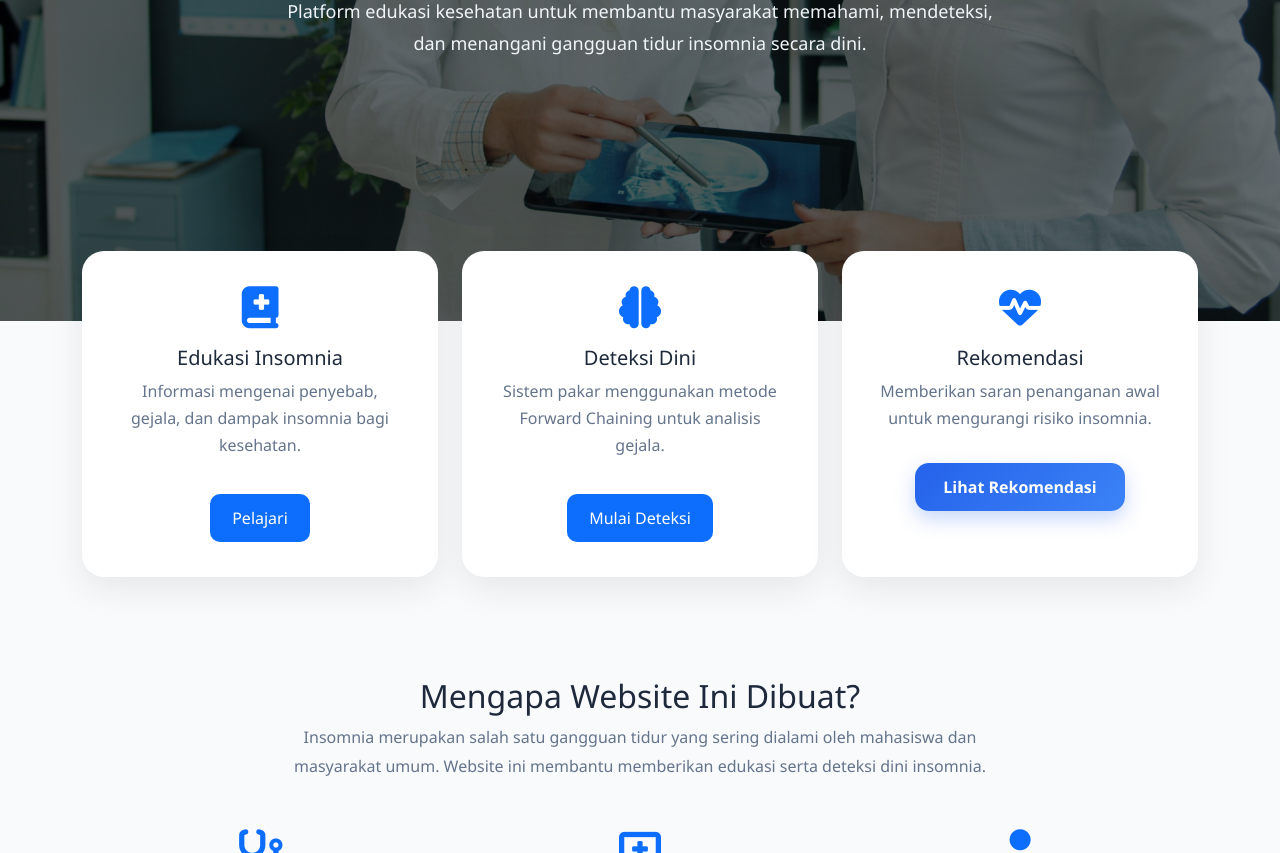
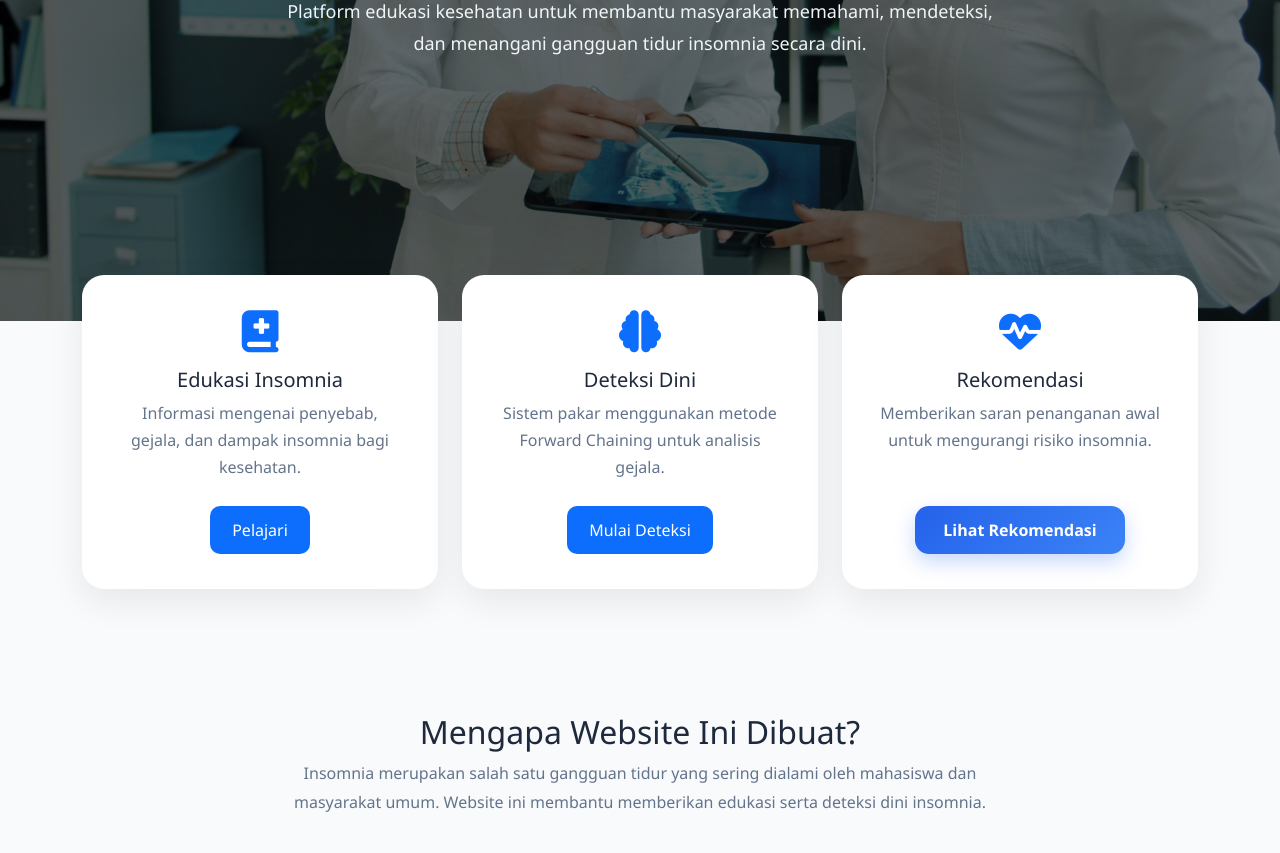
Before and after one commit to InnaPutri29/insomnia-expert-system, a Flask app: page / in a window 1280 px wide. Shown: the part 514-1367 px from the top of the page. Run offline with Flask 3, Linux system fonts and the light colour scheme.

Commit message:
feat: create user home dashboard template with features and information sections

```diff
--- a/templates/user/home.html
+++ b/templates/user/home.html
@@ -16,53 +16,51 @@
 </section>
 
 <!-- INFO BOX -->
-<section class="info-box container">
-  <div class="row text-center">
-    <div class="col-md-4">
-      <div class="info-card">
-        <i class="fa-solid fa-book-medical"></i>
+<section class="info-box container py-4">
+  <div class="row text-center g-4">
+
+    <div class="col-12 col-md-4">
+      <div class="info-card h-100 d-flex flex-column align-items-center">
+        <i class="fa-solid fa-book-medical mb-3"></i>
 
         <h5>Edukasi Insomnia</h5>
 
-        <p>
-          Informasi mengenai penyebab, gejala, dan dampak insomnia bagi
-          kesehatan.
+        <p class="mb-4">
+          Informasi mengenai penyebab, gejala, dan dampak insomnia bagi kesehatan.
         </p>
 
-        <a href="{{ url_for('edukasi') }}" class="info-btn">Pelajari</a>
+        <a href="{{ url_for('edukasi') }}" class="info-btn mt-auto">Pelajari</a>
       </div>
     </div>
 
-    <div class="col-md-4">
-      <div class="info-card">
-        <i class="fa-solid fa-brain"></i>
+    <div class="col-12 col-md-4">
+      <div class="info-card h-100 d-flex flex-column align-items-center">
+        <i class="fa-solid fa-brain mb-3"></i>
 
         <h5>Deteksi Dini</h5>
 
-        <p>
-          Sistem pakar menggunakan metode Forward Chaining untuk analisis
-          gejala.
+        <p class="mb-4">
+          Sistem pakar menggunakan metode Forward Chaining untuk analisis gejala.
         </p>
 
-        <a href="{{ url_for('deteksi') }}" class="info-btn">Mulai Deteksi</a>
+        <a href="{{ url_for('deteksi') }}" class="info-btn mt-auto">Mulai Deteksi</a>
       </div>
     </div>
 
-    <div class="col-md-4">
-      <div class="info-card">
-        <i class="fa-solid fa-heart-pulse"></i>
+    <div class="col-12 col-md-4">
+      <div class="info-card h-100 d-flex flex-column align-items-center">
+        <i class="fa-solid fa-heart-pulse mb-3"></i>
 
         <h5>Rekomendasi</h5>
 
-        <p>
+        <p class="mb-4">
           Memberikan saran penanganan awal untuk mengurangi risiko insomnia.
         </p>
 
-        <a href="{{ url_for('rekomendasi') }}" class="fitur-btn">
-          Lihat Rekomendasi
-        </a>
+        <a href="{{ url_for('rekomendasi') }}" class="fitur-btn mt-auto">Lihat Rekomendasi</a>
       </div>
     </div>
+
   </div>
 </section>
 
```
